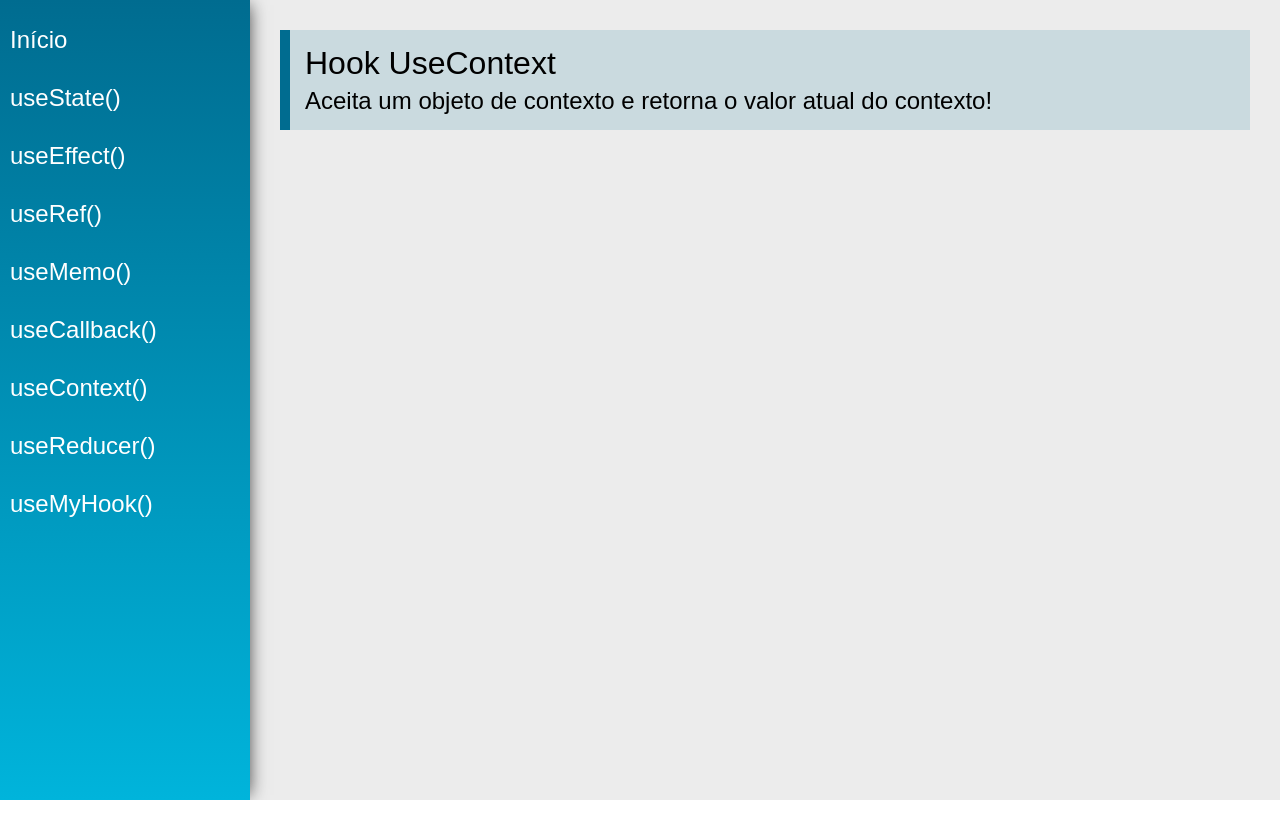
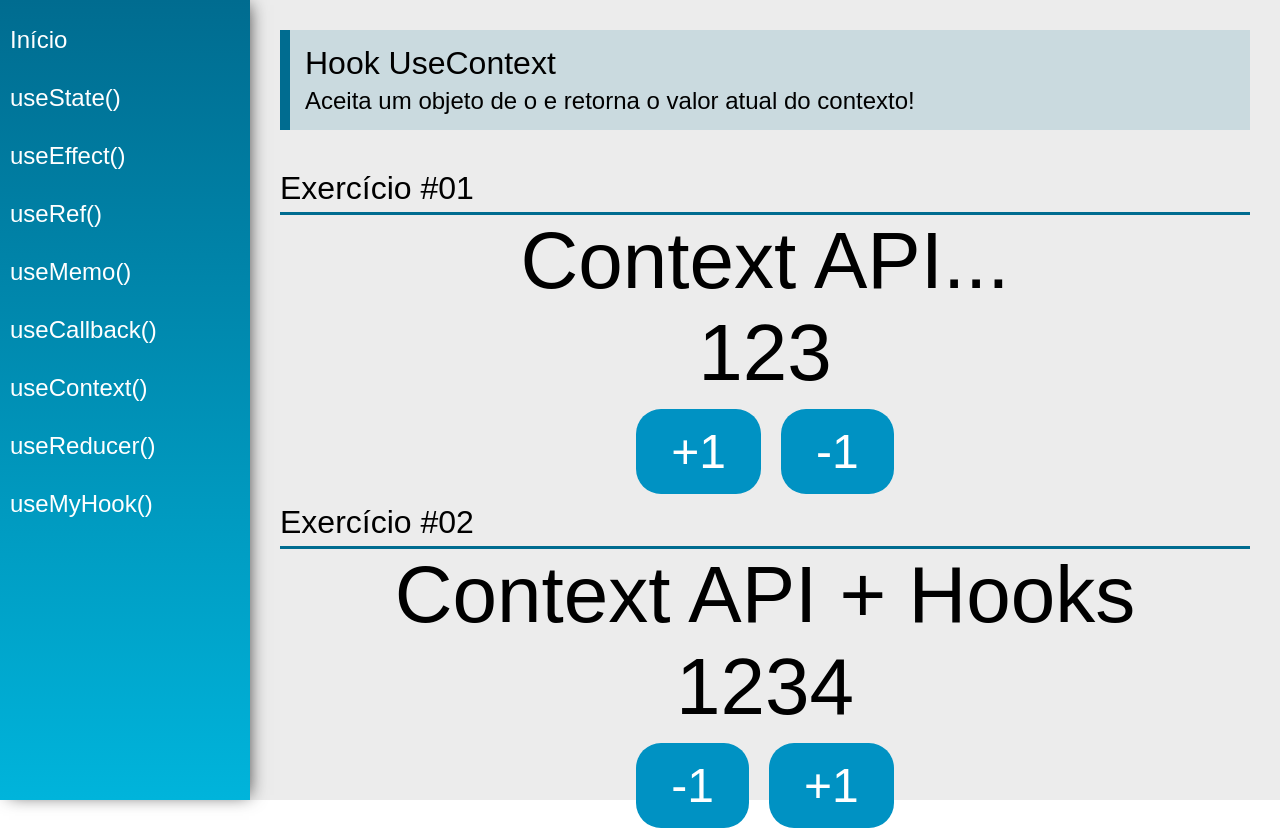
Before and after one commit to rodrigsmor/react-hooks-cod3r-course, a React (Create React App) app: page /useContext in a window 1280 px wide. Before the commit the page ends 800 px from the top, so only its background shows below. Built offline with nearby package versions, Linux system fonts and the light colour scheme.

Commit message:
07 | Apply a Context to the project with useContext and API Context

```diff
--- /dev/null
+++ b/src/data/DataContext.js
@@ -0,0 +1,10 @@
+import React from "react";
+
+export const data = {
+    number: 123,
+    text: 'Context API...'
+}
+
+const DataContext = React.createContext(null);
+
+export default DataContext;
--- /dev/null
+++ b/src/data/store.jsx
@@ -0,0 +1,34 @@
+import React, { useState } from "react";
+
+const initialState = {
+    number: 1234,
+    text: 'Context API + Hooks'
+}
+
+export const AppContext = React.createContext(initialState);
+
+const Store = (props) => {
+    const [ state, setState ] = useState(initialState);
+
+    function updateState(key, value) {
+        setState({
+            ...state,
+            [key]: value
+        });
+    }
+
+    return (
+        <AppContext.Provider
+            value={{
+                number: state.number,
+                text: state.text,
+                setNumber: n => updateState('number', n),
+                setText: t => updateState('text', t)
+            }}
+        >
+            <div>{ props.children }</div>
+        </AppContext.Provider>
+    );
+}
+
+export default Store;
--- a/src/views/App.jsx
+++ b/src/views/App.jsx
@@ -1,19 +1,26 @@
 import './App.css'
-import React from 'react'
+import React, { useState } from 'react'
 import { BrowserRouter as Router } from  'react-router-dom'
 
-import Menu from '../components/layout/Menu'
-import Content from '../components/layout/Content'
+import Menu from '../components/layout/Menu';
+import Content from '../components/layout/Content';
+import DataContext, { data } from '../data/DataContext';
+import Store from '../data/store';
 
 const App = props => {
+    const [ state, setState ] = useState(data)
 
     return (
+        <Store>
+            <DataContext.Provider value={{ state, setState }}>
                 <div className="App">
                     <Router>
                         <Menu />
                         <Content />
                     </Router>
                 </div>
+            </DataContext.Provider>
+        </Store>
     )
 }
 
--- a/src/views/examples/UseContext.jsx
+++ b/src/views/examples/UseContext.jsx
@@ -1,15 +1,71 @@
-import React from 'react'
+import React, { useContext, useEffect } from 'react'
 import PageTitle from '../../components/layout/PageTitle'
+import SectionTitle from '../../components/layout/SectionTitle';
+
+import DataContext from '../../data/DataContext';
+import { AppContext } from '../../data/store';
 
 const UseContext = (props) => {
+    const { state, setState } = useContext(DataContext);
+
+    function addNumber(delta) {
+        setState({
+            ...state,
+            number: state.number + delta
+        });
+    }
+
+    const { number, text, setNumber, setText } = useContext(AppContext);
+
+    useEffect(() => {
+        if(number > 1250) {
+            setText('Eita!!!')
+        }
+    }, [ number ])
+
     return (
         <div className="UseContext">
             <PageTitle
                 title="Hook UseContext"
-                subtitle="Aceita um objeto de contexto e retorna o valor atual do contexto!"
+                subtitle="Aceita um objeto de o e retorna o valor atual do contexto!"
             />
+
+            <SectionTitle title={'Exercício #01'}/>
+            <div className="center">
+                <span className="text">{ state.text }</span>
+                <span className="text">{ state.number }</span>
+
+                <div>
+                    <button className="btn" onClick={() => addNumber(1)}>+1</button>
+                    <button className="btn" onClick={() => addNumber(-1)}>-1</button>
+                </div>
+            </div>
+
+            <SectionTitle title={'Exercício #02'}/>
+            <div className="center">
+                <span className="text">
+                    { text }
+                </span>
+                <span className="text">
+                    { number }
+                </span>
+                <div>
+                    <button
+                        className="btn"
+                        onClick={() => setNumber(number - 1)}
+                    >
+                        -1
+                    </button>
+                    <button
+                        className="btn"
+                        onClick={() => setNumber(number + 1)}
+                    >
+                        +1
+                    </button>
+                </div>
+            </div>
         </div>
     )
 }
 
-export default UseContext
+export default UseContext;
```
